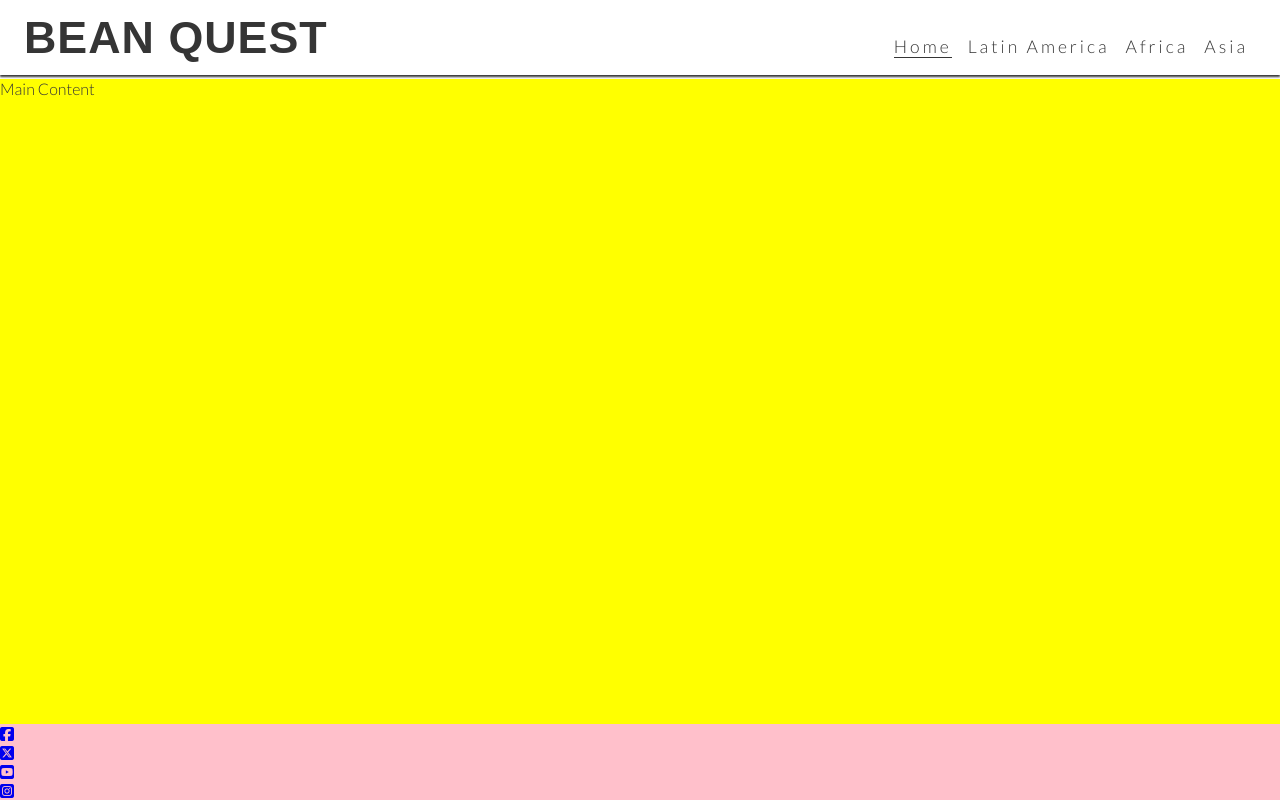
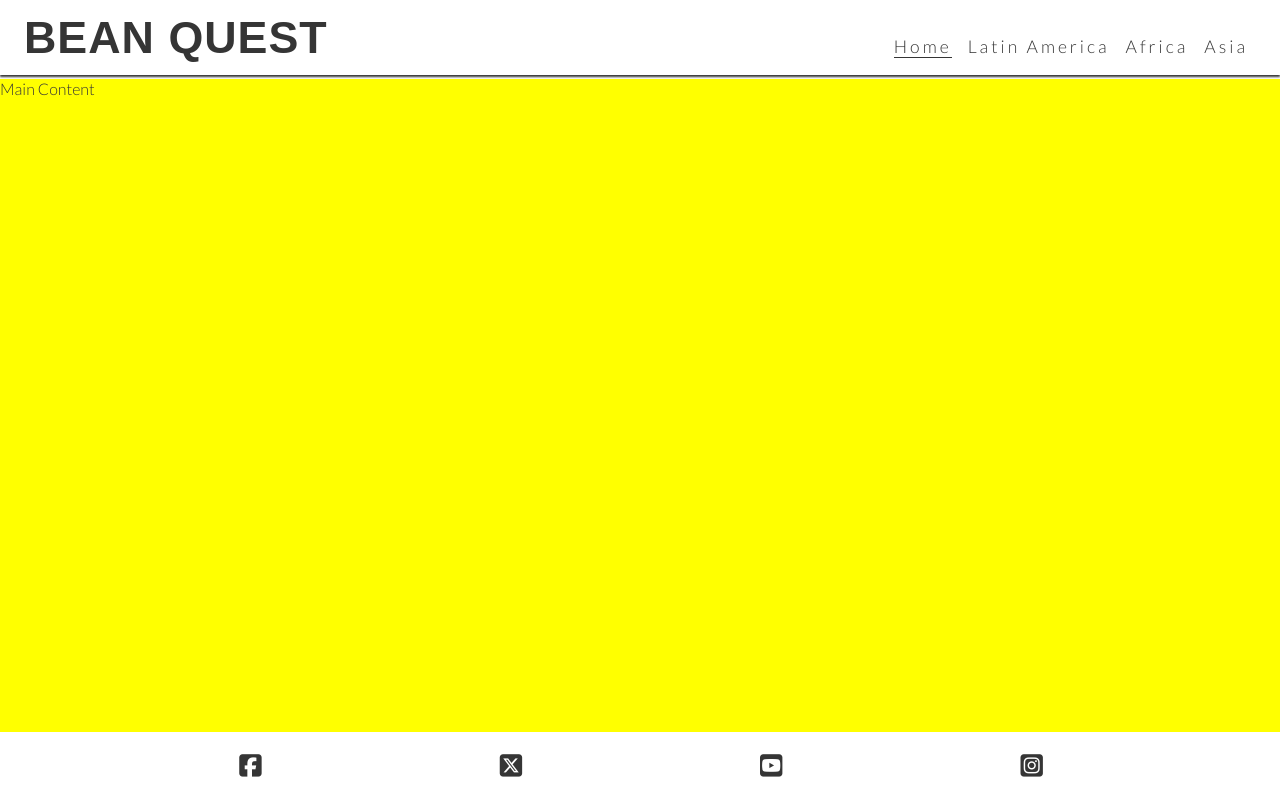
Before and after one commit to Ross-Fraser/bean-quest, a plain HTML site: page index.html in a window 1280 px wide. Drawn offline with Linux system fonts and the light colour scheme; a web font is replaced by a local one.

Commit message:
Style footer icons for all screen sizes

```diff
--- a/assets/css/style.css
+++ b/assets/css/style.css
@@ -91,8 +91,18 @@ main {
 }
 
 /* Footer */
-footer {
-    background-color: pink;
+#social-networks {
+    text-align: center;
+    padding: 20px 0;
+    display: flex;
+    justify-content: space-evenly;
+    list-style-type: none;
+}
+
+#social-networks i {
+    font-size: 160%;
+    padding: 5%;
+    color: #353535;
 }
 
 /* Media query: tablets and larger (768px and up) */
```
